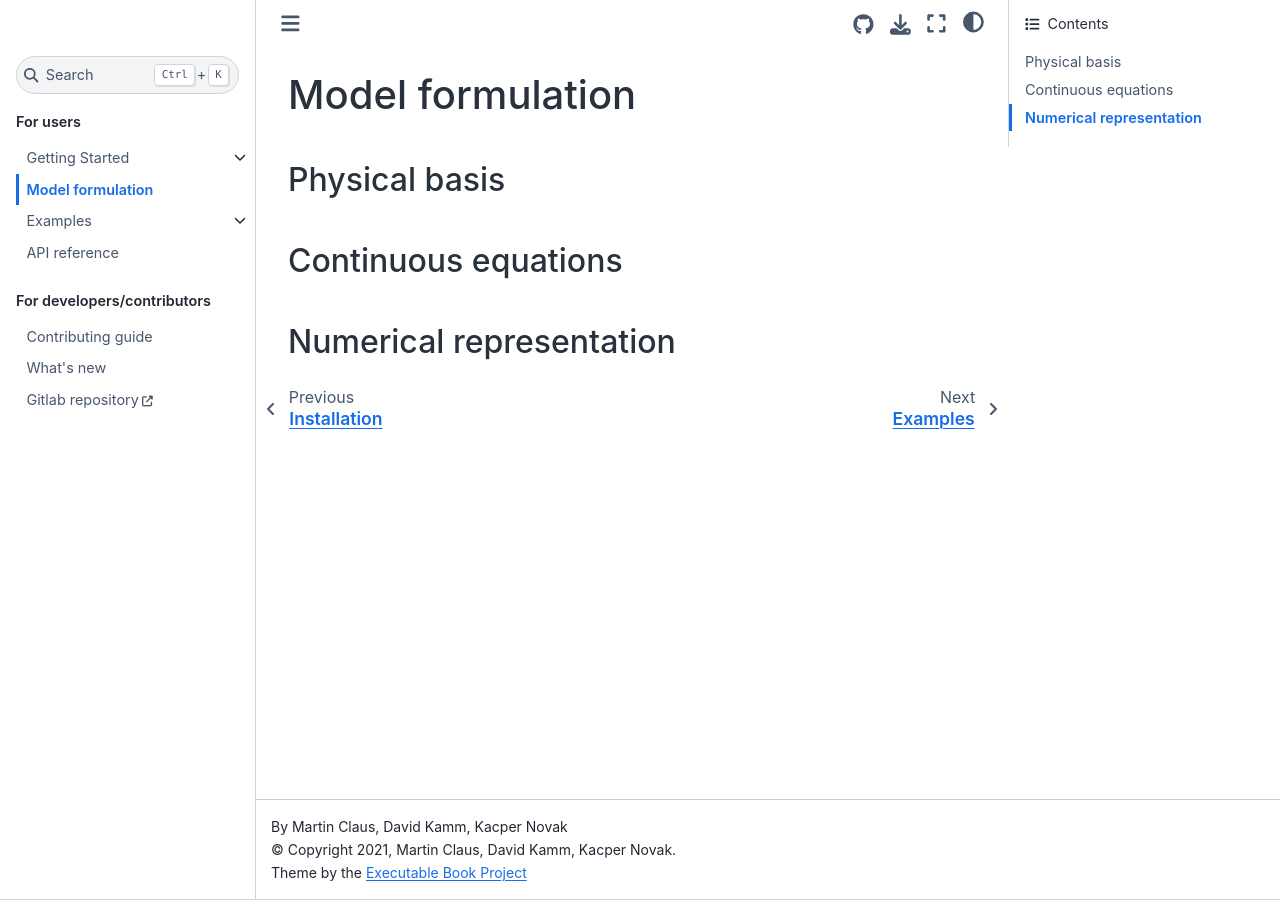
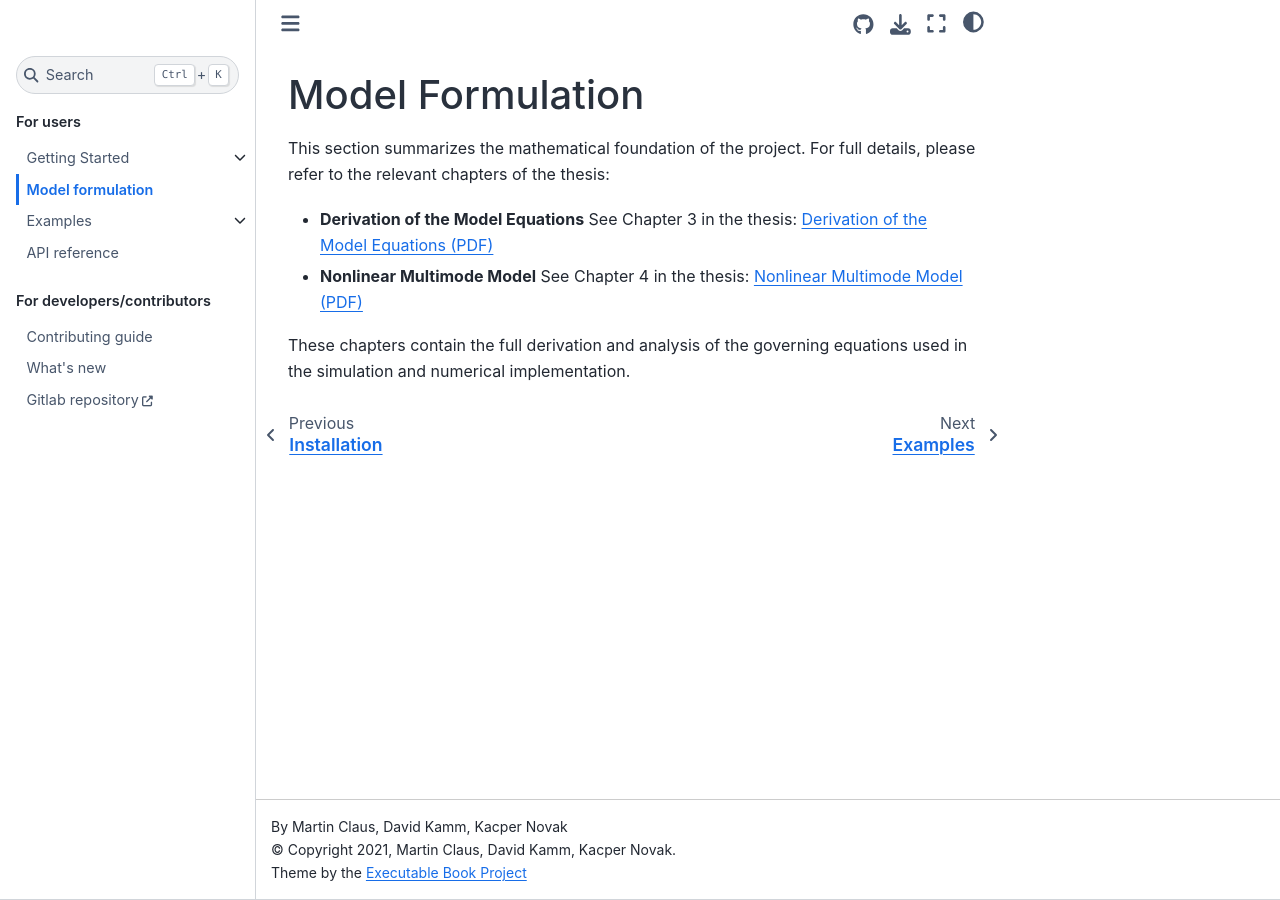
Before and after one commit to vopikamm/multimode-model, a Sphinx documentation site: the page built from doc/model_formulation.rst, in a window 1280 px wide. Built offline with Sphinx 7.4.7 and the Sphinx Book theme 1.1.4, drawn with Linux system fonts in a browser that asks for light colours.

Commit message:
embed thesis pdf

```diff
--- a/doc/getting_started/index.rst
+++ b/doc/getting_started/index.rst
@@ -3,6 +3,5 @@ Getting Started
 
 .. toctree::
     :maxdepth: 2
-    :hidden:
 
     installation
--- a/doc/getting_started/installation.rst
+++ b/doc/getting_started/installation.rst
@@ -22,7 +22,7 @@ Instructions
 
 First clone the repository::
 
-    $ git clone https://git.geomar.de/mcgroup/multimode-model.git
+    $ git clone https://github.com/vopikamm/multimode-model.git
 
 Switch to the directory and install multimodemodel with::
 
--- a/doc/model_formulation.rst
+++ b/doc/model_formulation.rst
@@ -1,13 +1,14 @@
-Model formulation
+Model Formulation
 =================
 
-Physical basis
---------------
+This section summarizes the mathematical foundation of the project. For full details, please refer to the relevant chapters of the thesis:
 
+- **Derivation of the Model Equations**
+  See Chapter 3 in the thesis:
+  `Derivation of the Model Equations (PDF) <_static/thesis.pdf#page=25>`_
 
-Continuous equations
-----------------------
+- **Nonlinear Multimode Model**
+  See Chapter 4 in the thesis:
+  `Nonlinear Multimode Model (PDF) <_static/thesis.pdf#page=40>`_
 
-
-Numerical representation
-------------------------
+These chapters contain the full derivation and analysis of the governing equations used in the simulation and numerical implementation.
```
Also changed, not shown: 1 other file.
